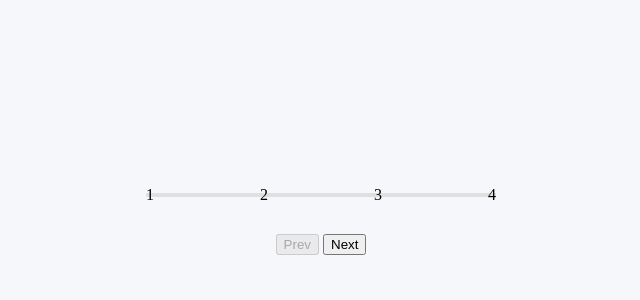
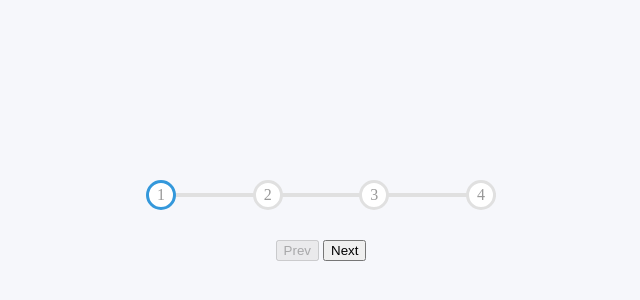
Before and after one commit to Si-maher/Progress-Bar, a plain HTML site: page index.html in a window 1280 px wide. Shown: the part 180-480 px from the top of the page, without its empty margins (319-959 px from the left). Drawn offline with Linux system fonts and the light colour scheme.

Commit message:
added styles to circles

```diff
--- a/styles.css
+++ b/styles.css
@@ -51,3 +51,19 @@ body {
 
 
 }
+
+.circle {
+    border:3px solid #e0e0e0;
+    border-radius: 50%;
+    display: flex;
+    align-items: center;
+    justify-content: center;
+    width: 30px;
+    height: 30px;
+    background-color: #fff;
+    color: #999;
+    transition: .4s ease;
+
+}.circle.active {
+border-color: #3498db;
+}
```
